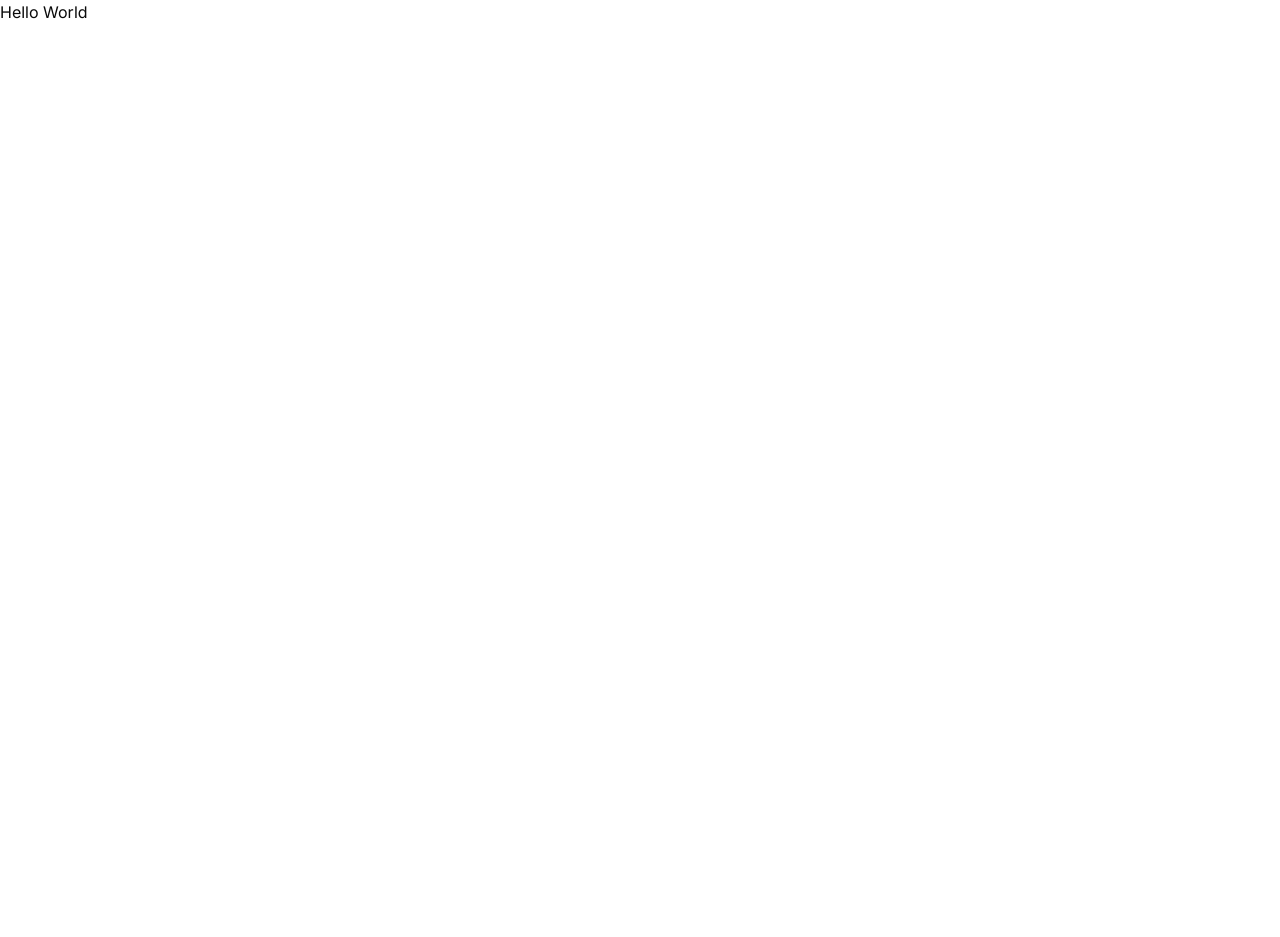
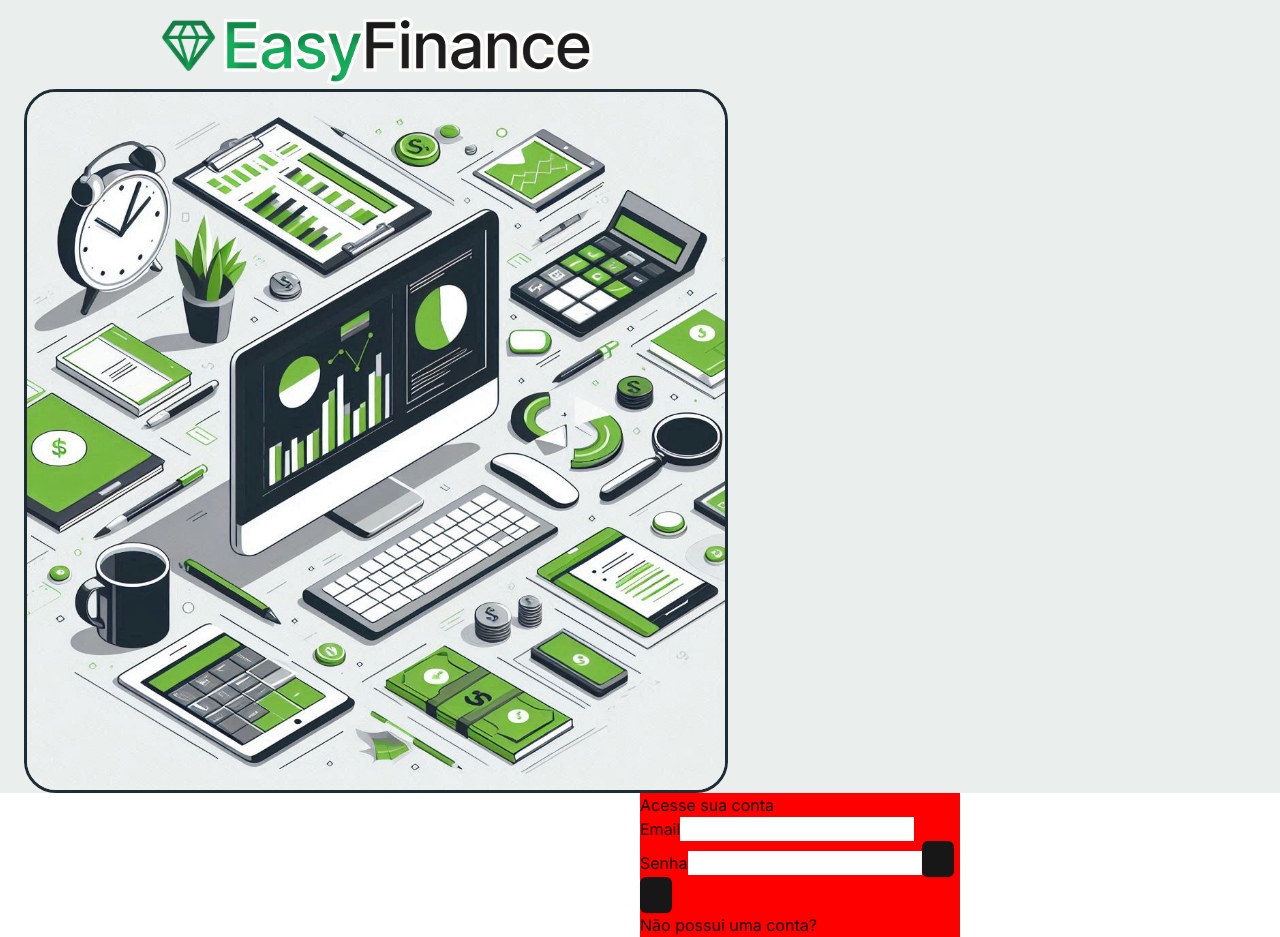
Before and after one commit to MoisesAzevedo/easy-finance, a Next.js app: page /pages/login in a window 1280 px wide. Before the commit the page ends 800 px from the top, so only its background shows below. Built offline with nearby package versions, Linux system fonts and the light colour scheme.

Commit message:
criação layout login

```diff
--- a/app/components/loginform/Loginform.jsx
+++ /dev/null
@@ -1,12 +0,0 @@
-import React from 'react'
-
-const Loginform = () => {
-  return (
-    <section>
-
-
-    </section>
-  )
-}
-
-export default Loginform
--- a/app/layout.tsx
+++ b/app/layout.tsx
@@ -44,10 +44,12 @@ import type { ReactNode } from "react";
 import { StoreProvider } from "./StoreProvider";
 import Header from "./pages/layout/Header";
 
+
 import "./styles/globals.css";
 import styles from "./styles/layout.module.css";
 import { Inter } from "next/font/google";
 import NavMenu from "./pages/layout/NavMenu";
+import LoginPage from "./pages/login/page";
 
 const mainFontFamily = Inter({
   weight: ["400", "600", "900"],
@@ -67,6 +69,14 @@ export default function Layout({ children }: Props) {
     return <>{children}</>; // Renderiza apenas o conteúdo da página
   }
 
+  if(pathname === "/login") {
+    return (
+    <html>
+    <LoginPage />
+    </html>
+    )
+  }
+
   return (
     <html lang="en" className={mainFontFamily.variable}>
       <body className={styles.body}>
@@ -74,6 +84,7 @@ export default function Layout({ children }: Props) {
         <section className={styles.section}>
           <NavMenu />
           <main className={styles.main}>{children}</main>
+
         </section>
       </body>
     </html>
--- a/app/login/page.jsx
+++ /dev/null
@@ -1,11 +0,0 @@
-import Loginform from "../components/loginform/Loginform"
-import styles from "./login.module.scss"
-
-export default function Login() {
-return (
-<section className={styles.login}>
-<Loginform />
-</section>
-
-)
-}
--- /dev/null
+++ b/app/pages/login/login.module.scss
@@ -0,0 +1,24 @@
+.container {
+  background-color: #EAEEED;
+}
+
+.logo {
+  width: 598px;
+  padding-left: 10rem;
+}
+
+.wallpaper {
+  width: 55%;
+  object-fit: cover;
+  margin-left: 1.5rem;
+  border: #1E2D34 0.2rem solid;
+  border-radius: 2rem;
+}
+
+.form {
+  width: 20rem;
+  background-color: red;
+  position: relative;
+  margin-left: 50%;
+  z-index: 1;
+}
--- a/app/pages/login/page.tsx
+++ b/app/pages/login/page.tsx
@@ -1,4 +1,7 @@
 import { Inter } from "next/font/google";
+import styles from "./login.module.scss"
+import { Button } from "@/components/ui/button";
+
 
 const mainFontFamily = Inter({
   weight: ["400", "600", "900"],
@@ -10,7 +13,25 @@ export default function LoginPage() {
   return (
     <html lang="en" className={mainFontFamily.variable}>
       <body>
-        <h1>Hello World</h1>
+        <main className={styles.container}>
+        <img src="/icons/Easy Finance.png" alt="logo"  className={styles.logo}/>
+        <img src="/walpapper/walpapper_login.png" alt="Wallpaper" className={styles.wallpaper} />
+        </main>
+
+        <form action="" className={styles.form}>
+          <h1> Acesse sua conta </h1>
+          <label htmlFor="">Email</label>
+          <input type="text" />
+
+          <label htmlFor="">Senha</label>
+          <input type="text" />
+
+          <Button variant="default" value="Entrar" />
+          <Button />
+          <p>Não possui uma conta?</p>
+
+        </form>
+
       </body>
     </html>
   );
```
Also changed, not shown: app/login/login.module.scss (deleted).
